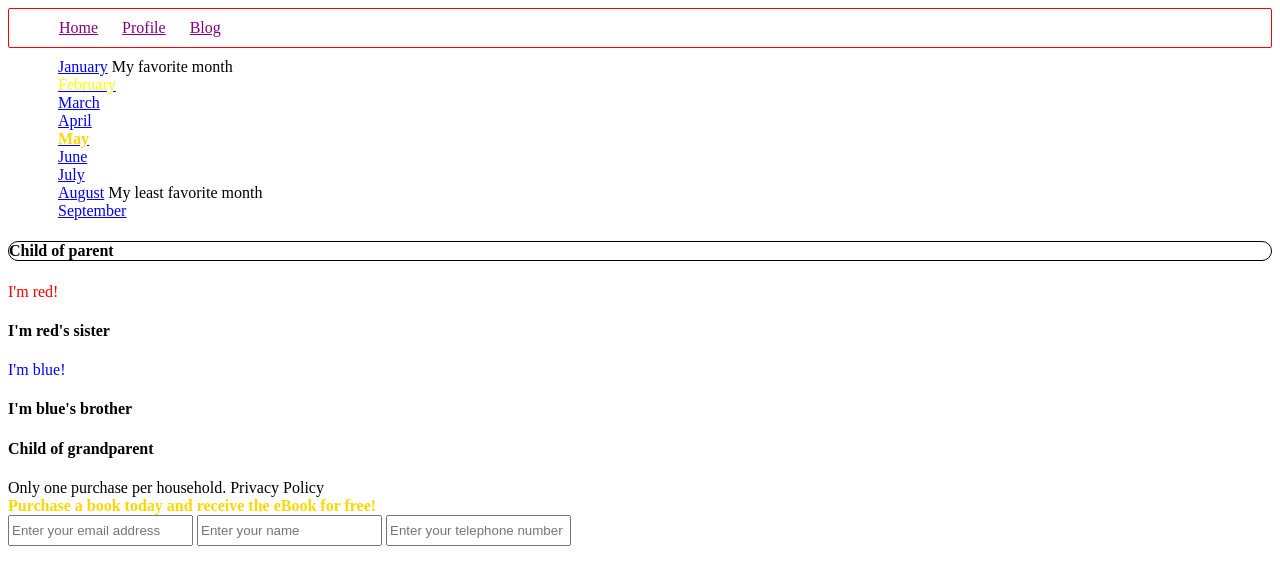
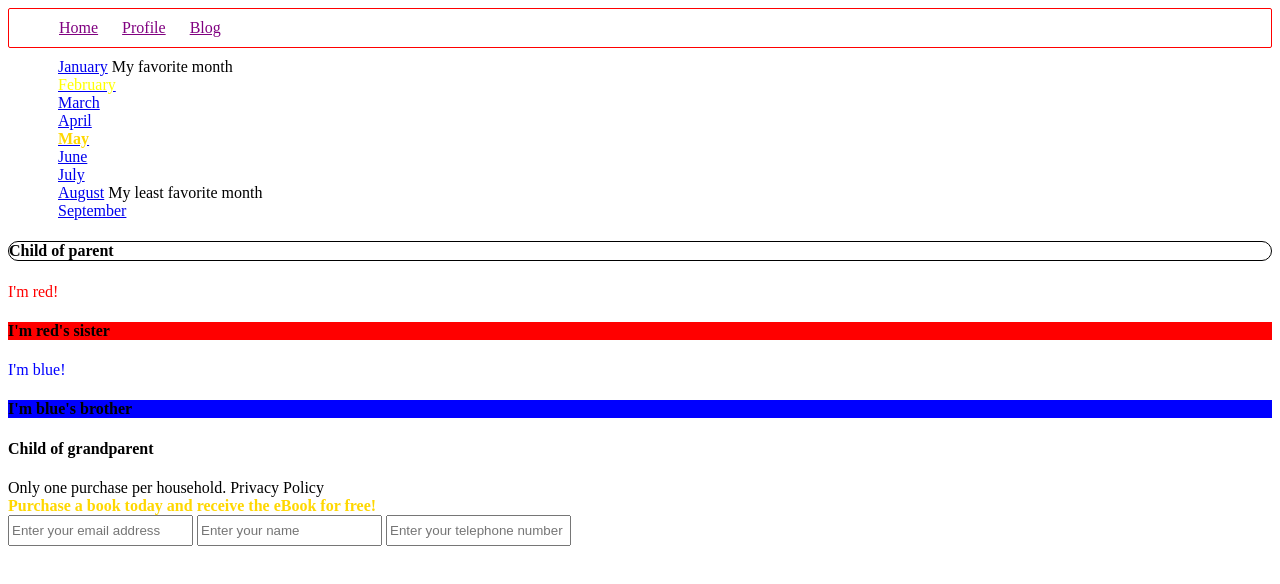
Before and after one commit to utleroy/selectors, a plain HTML site: page index.html in a window 1280 px wide. Drawn offline with Linux system fonts and the light colour scheme; a script that the page names is missing.

Commit message:
fixed selectors

```diff
--- a/selectors.css
+++ b/selectors.css
@@ -39,6 +39,13 @@ input {
   border-radius: 10px;
 }
 
+.parent h4:nth-child(2){
+  background-color: red;
+}
+
+.parent h4:nth-child(4){
+  background-color: blue;
+}
 .promo {
   font-weight: bold;
   color: gold;
```
